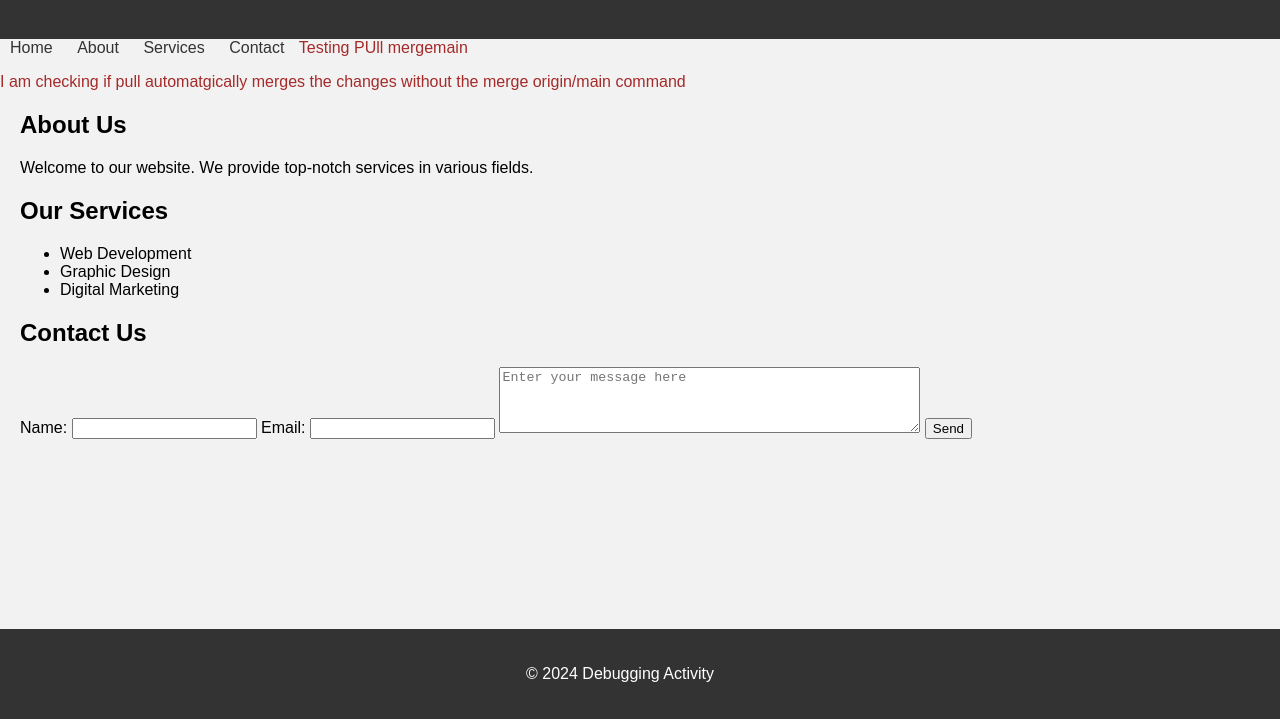
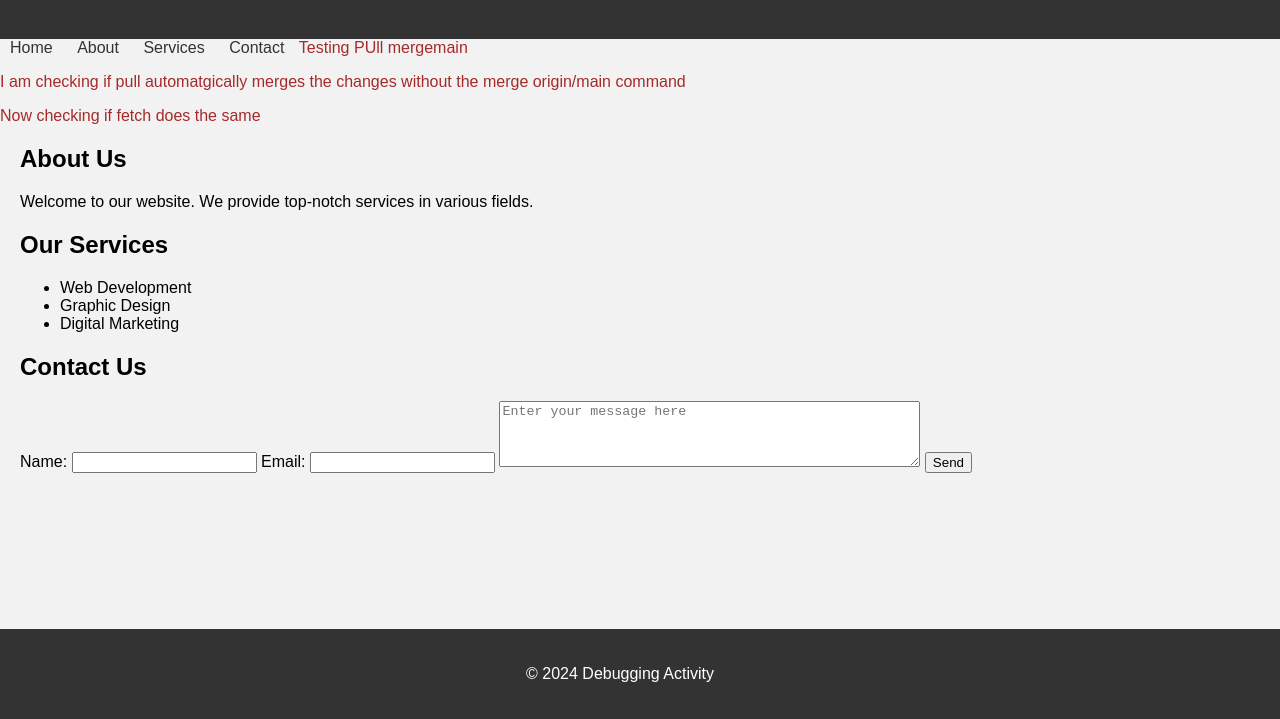
Before and after one commit to IanKyril/MidtermPractice, a plain HTML site: page index.html in a window 1280 px wide. Shown: the part 81-800 px from the top of the page. Drawn offline with Linux system fonts and the light colour scheme.

Commit message:
Now checking if fetch does the same

```diff
--- a/index.html
+++ b/index.html
@@ -18,6 +18,7 @@
             <li><a href="#">Contact</a></li>
             <li>Testing PUll merge</li>main
             <p> I am checking if pull automatgically merges the changes without the merge origin/main command</p>
+            <p>Now checking if fetch does the same</p>
         </ul>
     </nav>
     <main>
```
